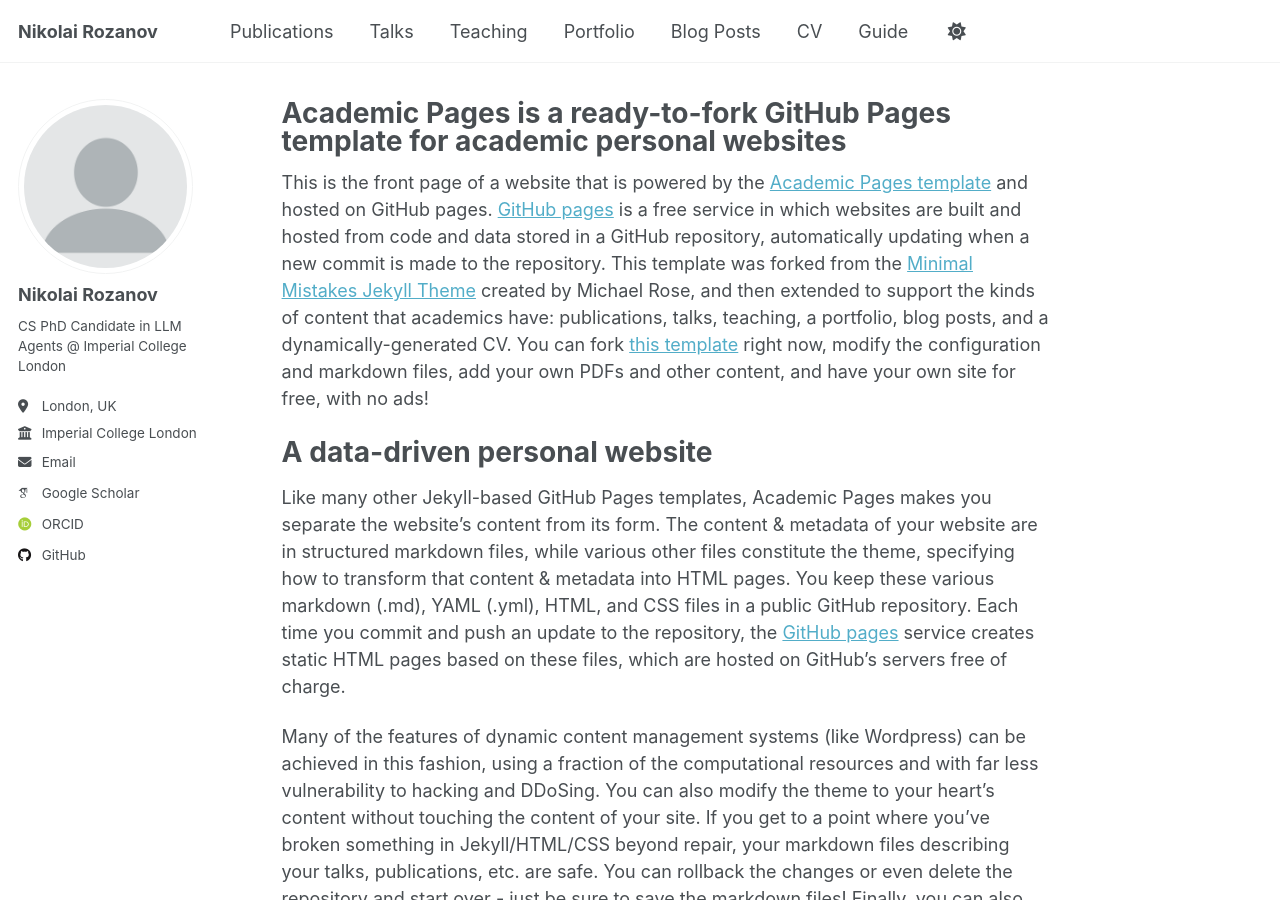
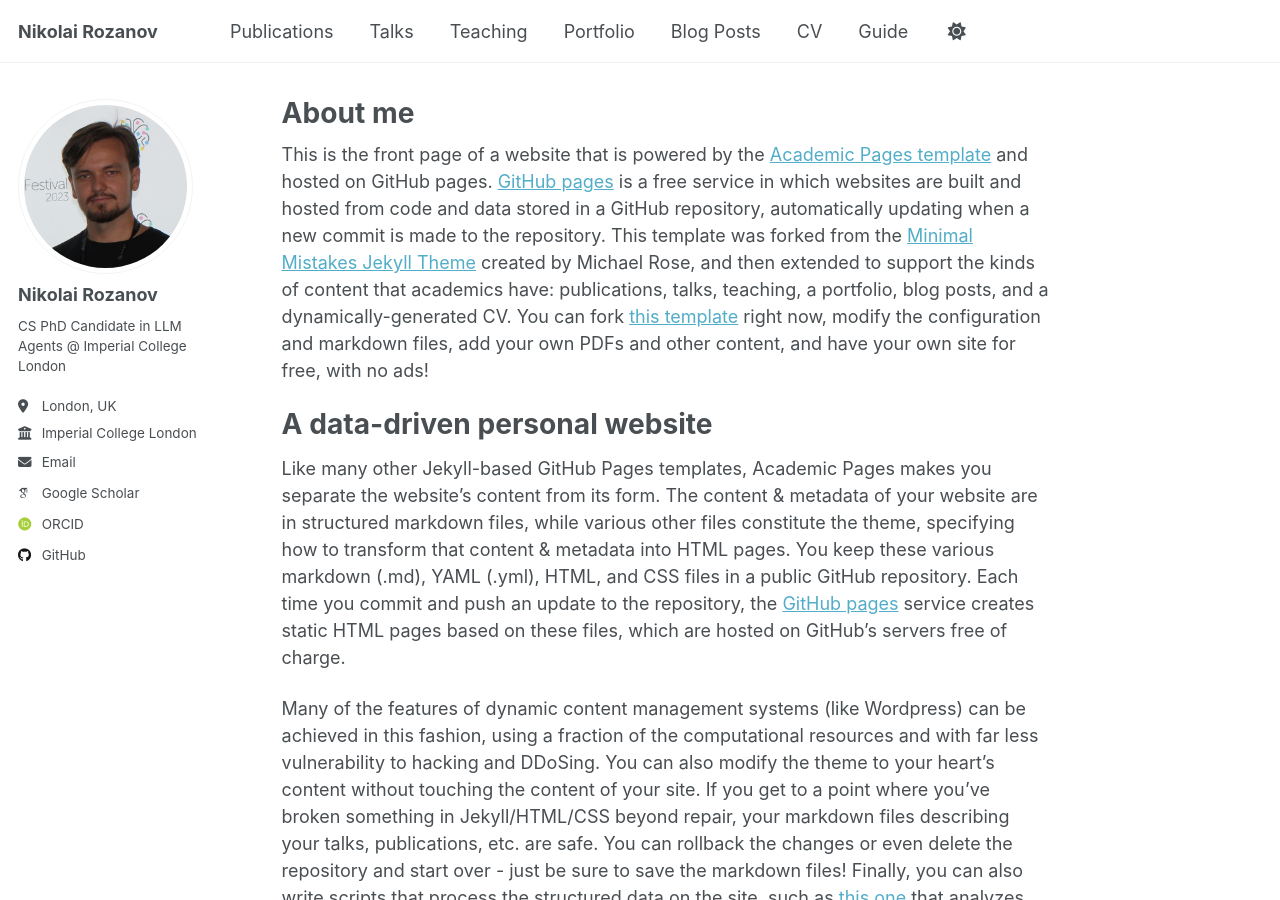
Before and after one commit to ai-nikolai/ai-nikolai.github.io, a Jekyll site: the page built from _pages/about.md, in a window 1280 px wide and 900 px high. Built offline with Jekyll 4.4.1, drawn with Linux system fonts in a browser that asks for light colours; some web fonts are replaced; some of the changed lines change nothing that is shown.

Commit message:
Basic Setup

```diff
--- a/_config.yml
+++ b/_config.yml
@@ -22,7 +22,7 @@
 #               Additional customization can be done by editing /_includes/author-profile.html
 author:
   # Biographic information
-  avatar           : "profile.png"
+  avatar           : "profile_picture_nikolai.jpeg"
   name             : "Nikolai Rozanov"
   pronouns         : # example: "she/her"
   bio              : "CS PhD Candidate in LLM Agents @ Imperial College London"
@@ -100,7 +100,7 @@
   facebook:
     appid                :
     num_posts            : # 5 (default)
-    colorscheme          : # "light" (default), "dark"
+    colorscheme          : "light"  # "light" (default), "dark"
 staticman:
   allowedFields          : ['name', 'email', 'url', 'message']
   branch                 : "gh-pages" # "master", "gh-pages"
@@ -213,33 +213,33 @@
 
 # These settings control the types of collections used by the template
 collections:
-  teaching:
-    output: true
-    permalink: /:collection/:path/
-  publications:
-    output: true
-    permalink: /:collection/:path/
-  portfolio:
-    output: true
-    permalink: /:collection/:path/
-  talks:
-    output: true
-    permalink: /:collection/:path/
+#   teaching:
+#     output: true
+#     permalink: /:collection/:path/
+#   publications:
+#     output: true
+#     permalink: /:collection/:path/
+#   portfolio:
+#     output: true
+#     permalink: /:collection/:path/
+#   talks:
+#     output: true
+#     permalink: /:collection/:path/
 
 
 # These settings control how pages and collections are included in the site
 defaults:
-  # _posts
-  - scope:
-      path: ""
-      type: posts
-    values:
-      layout: single
-      author_profile: true
-      read_time: true
-      comments: true
-      share: true
-      related: true
+  # # _posts
+  # - scope:
+  #     path: ""
+  #     type: posts
+  #   values:
+  #     layout: single
+  #     author_profile: true
+  #     read_time: true
+  #     comments: true
+  #     share: true
+  #     related: true
   # _pages
   - scope:
       path: ""
@@ -247,41 +247,41 @@
     values:
       layout: single
       author_profile: true
-  # _teaching
-  - scope:
-      path: ""
-      type: teaching
-    values:
-      layout: single
-      author_profile: true
-      share: true
-      comments: true
-  # _publications
-  - scope:
-      path: ""
-      type: publications
-    values:
-      layout: single
-      author_profile: true
-      share: true
-      comments: true
-  # _portfolio
-  - scope:
-      path: ""
-      type: portfolio
-    values:
-      layout: single
-      author_profile: true
-      share: true
-      comment: true
-  # _talks
-  - scope:
-      path: ""
-      type: talks
-    values:
-      layout: talk
-      author_profile: true
-      share: true
+  # # _teaching
+  # - scope:
+  #     path: ""
+  #     type: teaching
+  #   values:
+  #     layout: single
+  #     author_profile: true
+  #     share: true
+  #     comments: true
+  # # _publications
+  # - scope:
+  #     path: ""
+  #     type: publications
+  #   values:
+  #     layout: single
+  #     author_profile: true
+  #     share: true
+  #     comments: true
+  # # _portfolio
+  # - scope:
+  #     path: ""
+  #     type: portfolio
+  #   values:
+  #     layout: single
+  #     author_profile: true
+  #     share: true
+  #     comment: true
+  # # _talks
+  # - scope:
+  #     path: ""
+  #     type: talks
+  #   values:
+  #     layout: talk
+  #     author_profile: true
+  #     share: true
 
 
 # Sass/SCSS
--- a/_pages/about.md
+++ b/_pages/about.md
@@ -1,6 +1,6 @@
 ---
 permalink: /
-title: "Academic Pages is a ready-to-fork GitHub Pages template for academic personal websites"
+title: "About me"
 author_profile: true
 redirect_from:
   - /about/
```
Also changed, not shown: images/profile_picture_nikolai.jpeg (added).
